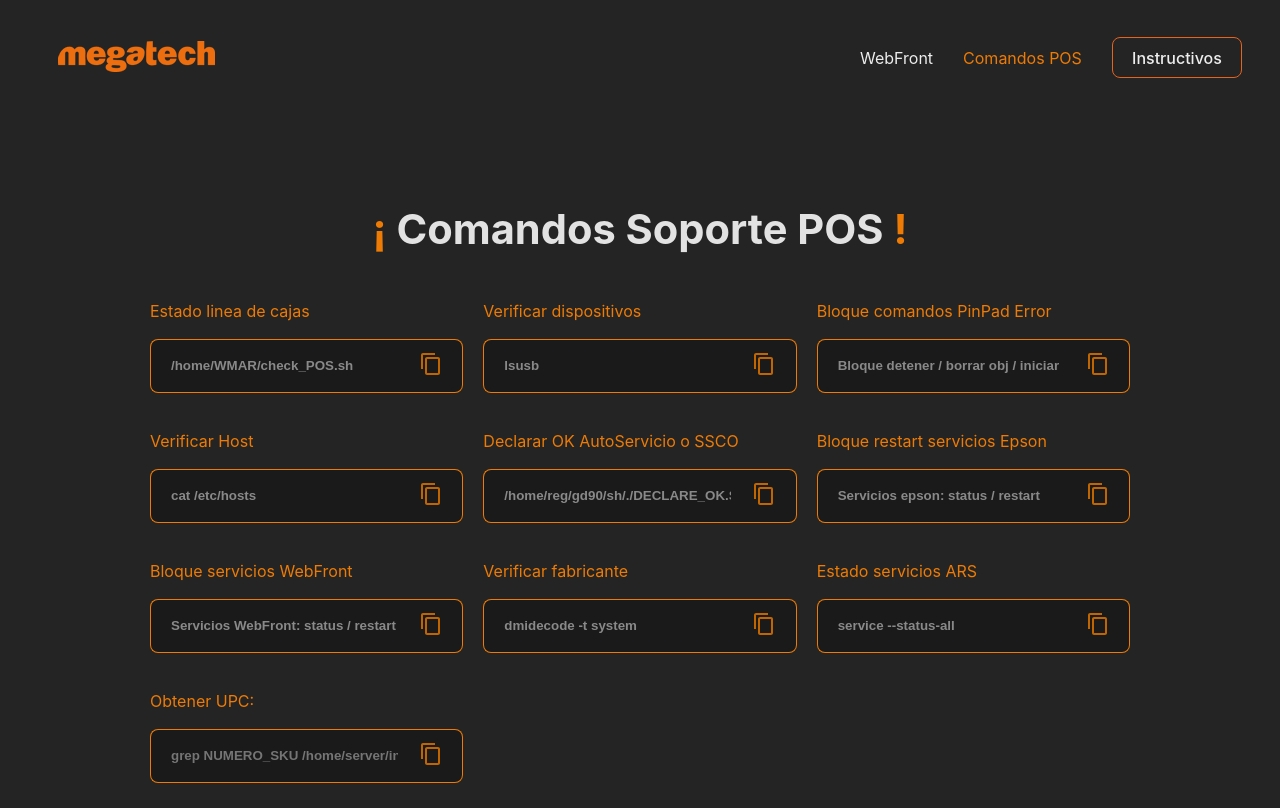
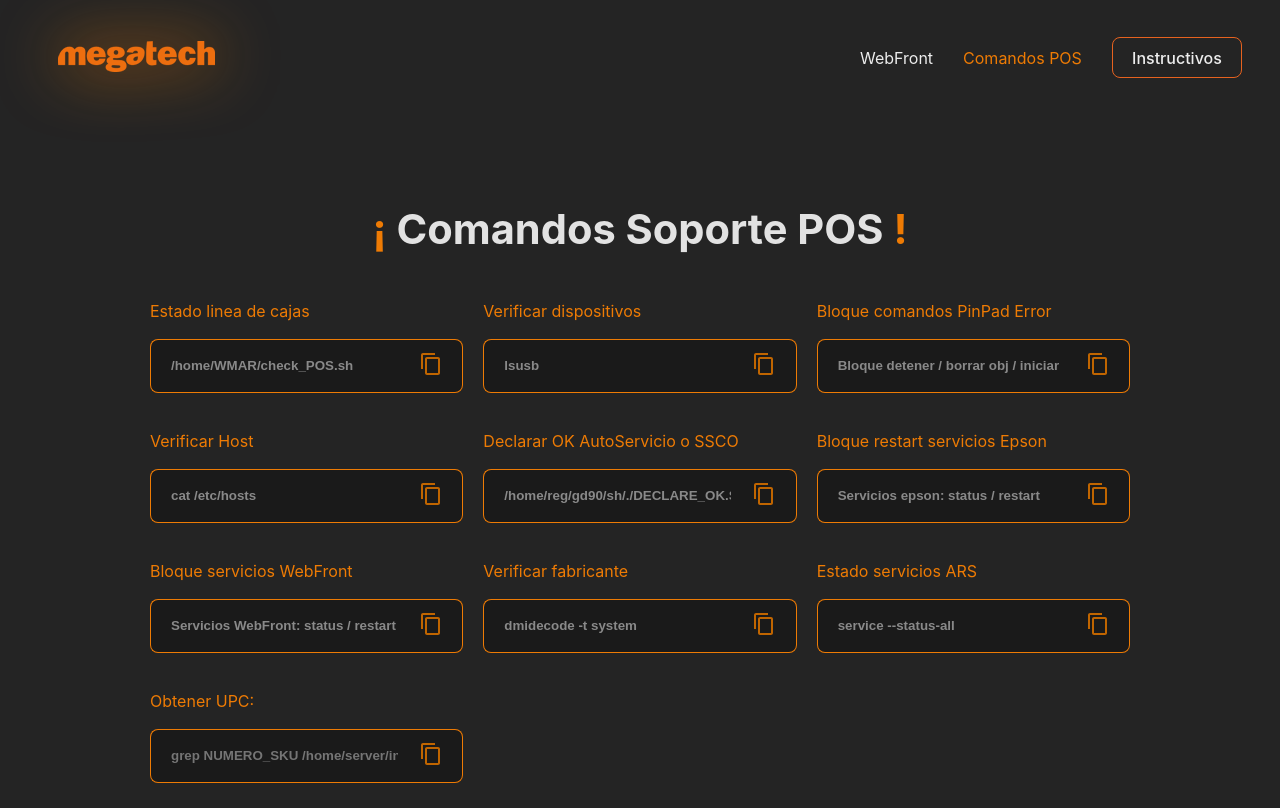
Before and after one commit to jlchurruarin/WebFrontTiendas, a React (Vite) app: page /commands in a window 1280 px wide. In both pictures the pointer is over the link 132 px from the left and 79 px from the top of the page. Built offline with nearby package versions, Linux system fonts and the light colour scheme.

Commit message:
hover nav

```diff
--- a/src/components/Nav/Nav.module.css
+++ b/src/components/Nav/Nav.module.css
@@ -20,6 +20,9 @@
    margin-right: 30px;
    text-decoration: none;
 }
+.nav a:hover {
+    filter: drop-shadow(0 0 2em rgba(238,123,4,1));
+  }
 .button {
     border-radius: 8px;
     border: 1px solid #E6621F;
```
